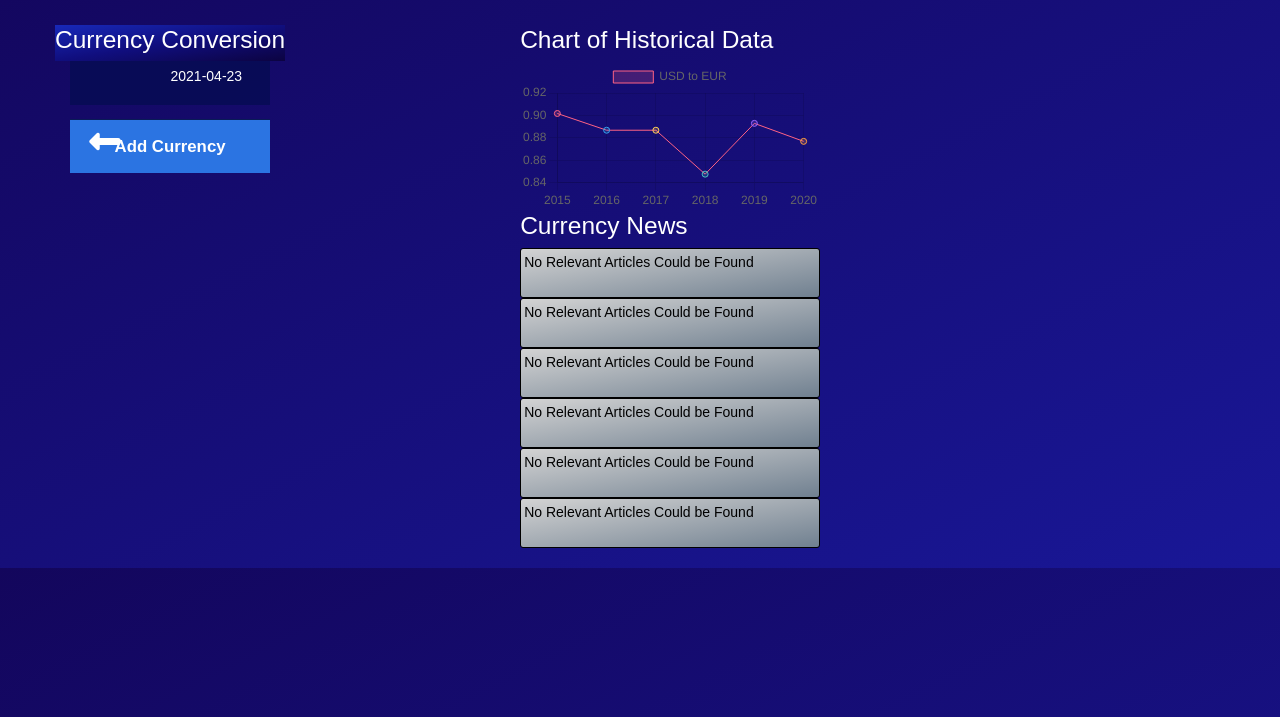
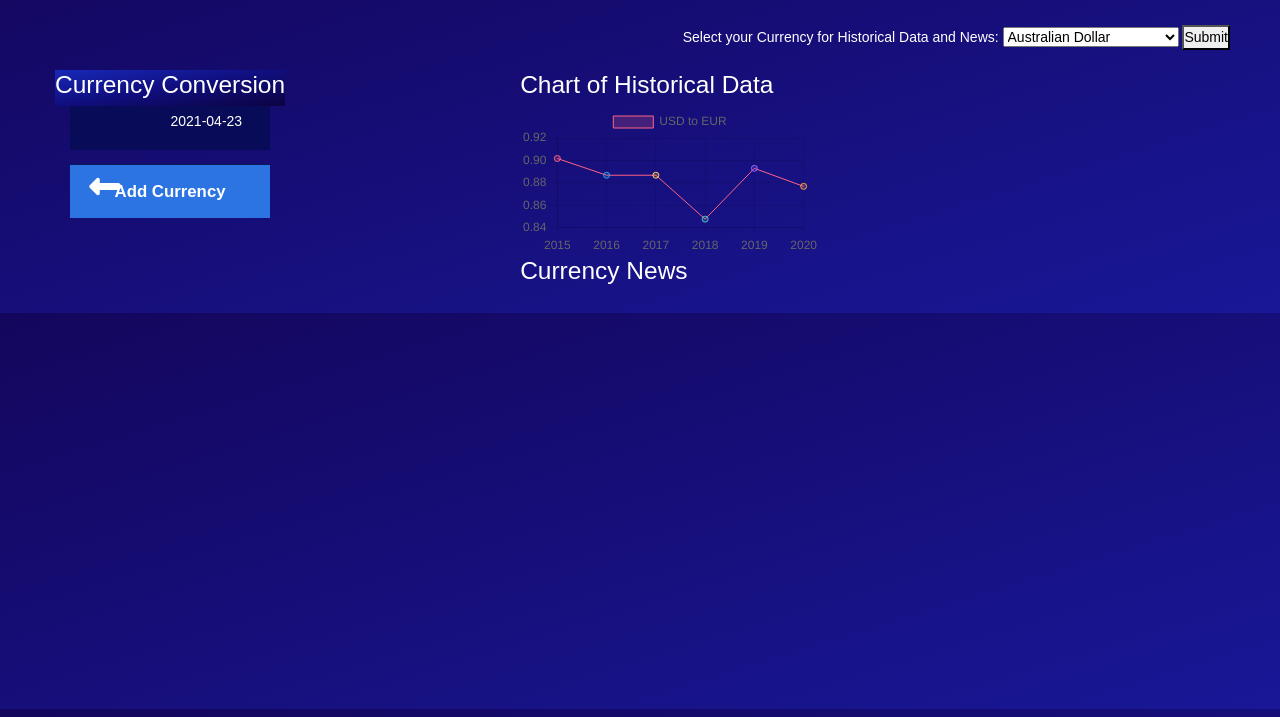
Before and after one commit to amaresch52/Project-1-Currency-Exchange, a plain HTML site: page index.html in a window 1280 px wide. Shown: the part 83-800 px from the top of the page. Drawn offline with nearby package versions, Linux system fonts and the light colour scheme; no server answers.

Commit message:
selection menu started

```diff
--- a/assets/news.js
+++ b/assets/news.js
@@ -1,5 +1,13 @@
 
-var header = $("#news-header").text("NEWS");
+var btn = document.querySelector('#btn');
+var selection = document.querySelector('#currencySelector')
+    btn.onclick = (event) => {
+            event.preventDefault();
+            // show the selected index
+            var countrySelected = selection.selectedIndex;
+            console.log(selection.selectedIndex);
+
+
 var row_0 = $("<div>").addClass("news");
 var row_1 = $("<div>").addClass("news");
 var row_2 = $("<div>").addClass("news");
@@ -40,17 +48,19 @@ row_5.append(link_5);
 
 var API_key = "6dbe293da8ce6cc4220f504c0fdba18f";
 var lang = "en";
-var country = [
+var countryList = [
                 "au", "br", "ca", "ch", "cn", "de", "eg", "es", "fr", "gb",
                 "gr", "hk", "ie", "il", "in", "it", "jp", "nl", "no", "pe",
                 "ph", "pk", "pt", "ro", "ru", "se", "sq", "tw", "ua", "us"
             ];
+//var countrySelected = 29
+var country = countryList[countrySelected]
 
 
 // https://gnews.io/docs/v4#countries
 //var API_key = "541b6746307eec710d2e0a1a4116d575"
 
-fetch("https://gnews.io/api/v4/search?q=currency&lang="+ lang +"&country=" + country[29] + "&token=" + API_key)
+fetch("https://gnews.io/api/v4/search?q=currency&lang="+ lang +"&country=" + country + "&token=" + API_key)
     .then(function (response){
         return response.json();
     })
@@ -76,3 +86,5 @@ fetch("https://gnews.io/api/v4/search?q=currency&lang="+ lang +"&country=" + cou
 
 
     console.log(link_0)
+
+};
--- a/assets/style.css
+++ b/assets/style.css
@@ -48,6 +48,12 @@ a:hover {
 a:active {
     color:#524b52;
     text-decoration: none;
+}
+
+.currencySelect{
+    float: right;
+    padding-right: 50px;
+    padding-bottom: 20px;
 }
 
 
--- a/index.html
+++ b/index.html
@@ -21,6 +21,42 @@
     <header class="jumbotron text-center">
       <h1 class="display-3">Currency Exchange Tool</h1>
     </header>
+
+    <div class=currencySelect>Select your Currency for Historical Data and News:
+      <select  name="currencySelector" id="currencySelector">
+        <option value="0" id="Australia">Australian Dollar</option>
+        <option value="1" id="Brazil">Brazilian Real</option>
+        <option value="3" id="Canada">Canadian Dollar</option>
+        <option value="4" id="Switzerland">Swiss Franc</option>
+        <option value="5" id="China">Chinese Yuan</option>
+        <option value="6" id="Germany">Euro (German News)</option>
+        <option value="7" id="Egypt">Egyptian Pound</option>
+        <option value="8" id="Spain">Euro (Spanish News)</option>
+        <option value="9" id="France">Euro (French News)</option>
+        <option value="10" id="United_Kingdom">Great Britian Pound</option>
+        <option value="11" id="Greece">Euro (Greek News)</option>
+        <option value="11" id="Hong Kong">Hong Kong Dollar</option>
+        <option value="12" id="Ireland">Euro (Irish News)</option>
+        <option value="13" id="Israel">New Israeli Sheqel</option>
+        <option value="14" id="India">Indian Rupee</option>
+        <option value="15" id="Italy">Euro (Italian News)</option>
+        <option value="16" id="Japan">Japanese Yen</option>
+        <option value="17" id="Netherlands">Euro (Dutch News)</option>
+        <option value="18" id="Norway">Norwegian Krone</option>
+        <option value="19" id="Peru">Peruvian Nuevo Sol</option>
+        <option value="20" id="Philippines">Philippine Peso</option>
+        <option value="21" id="Pakistan">Pakistani rupee</option>
+        <option value="22" id="Portugal">Euro (Portuguese  News)</option>
+        <option value="23" id="Romania">Romanian Leu</option>
+        <option value="24" id="Russian_Federation">Russian Ruble</option>
+        <option value="25" id="Sweden">Swedish Krona</option>
+        <option value="26" id="Singapore">Singapore Dollar</option>
+        <option value="27" id="Taiwan">Taiwanese Yen</option>
+        <option value="28" id="Ukraine">Ukrainian Hryvnia</option>
+        <option value="29" id="United States">United States Dollar</option>
+      </select>
+      <button id="btn">Submit</button>
+    </div>
 
     <div class="container-currency-exchange-tool">
 
```
